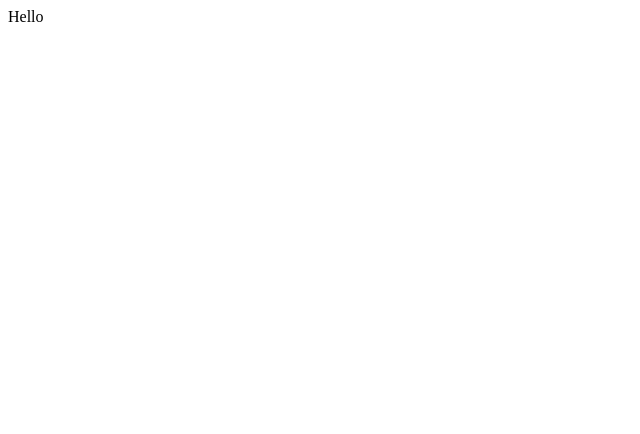
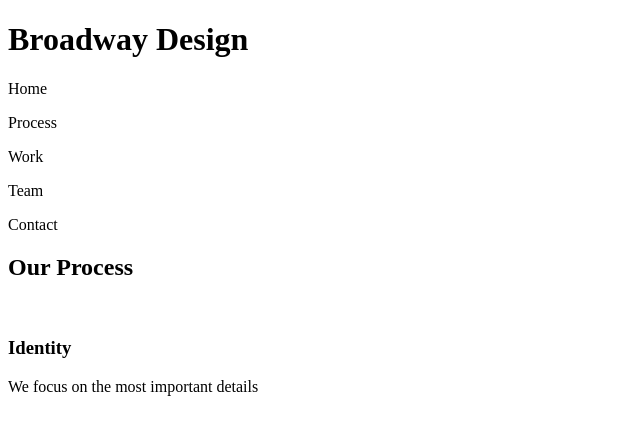
Before and after one commit to dmgross/broadway, a plain HTML site: page index.html in a window 1280 px wide. Shown: the whole page, without its empty margins (0-640 px from the left). Drawn offline with Linux system fonts and the light colour scheme; files that its build step writes are made by us from their sources.

Commit message:
Commit html boilerplate and beginning content

```diff
--- a/index.html
+++ b/index.html
@@ -1 +1,29 @@
-Hello
+<!DOCTYPE html>
+<html>
+  <head>
+    <meta charset="utf-8">
+    <title>Broadway Design</title>
+    <link href="./css/style.css" type="text/css" rel="stylesheet">
+  </head>
+  <body>
+    <!--Header-->
+    <div>
+      <h1>Broadway Design</h1>
+      <p>Home</p>
+      <p>Process</p>
+      <p>Work</p>
+      <p>Team</p>
+      <p>Contact</p>
+    </div>
+    <div>
+      <h2>Our Process</h2>
+      <img>
+    </div>
+    <div>
+    <h3>Identity</h3>
+    <p>We focus on the most important details</p>
+    </div>
+
+
+  </body>
+</html>
```
